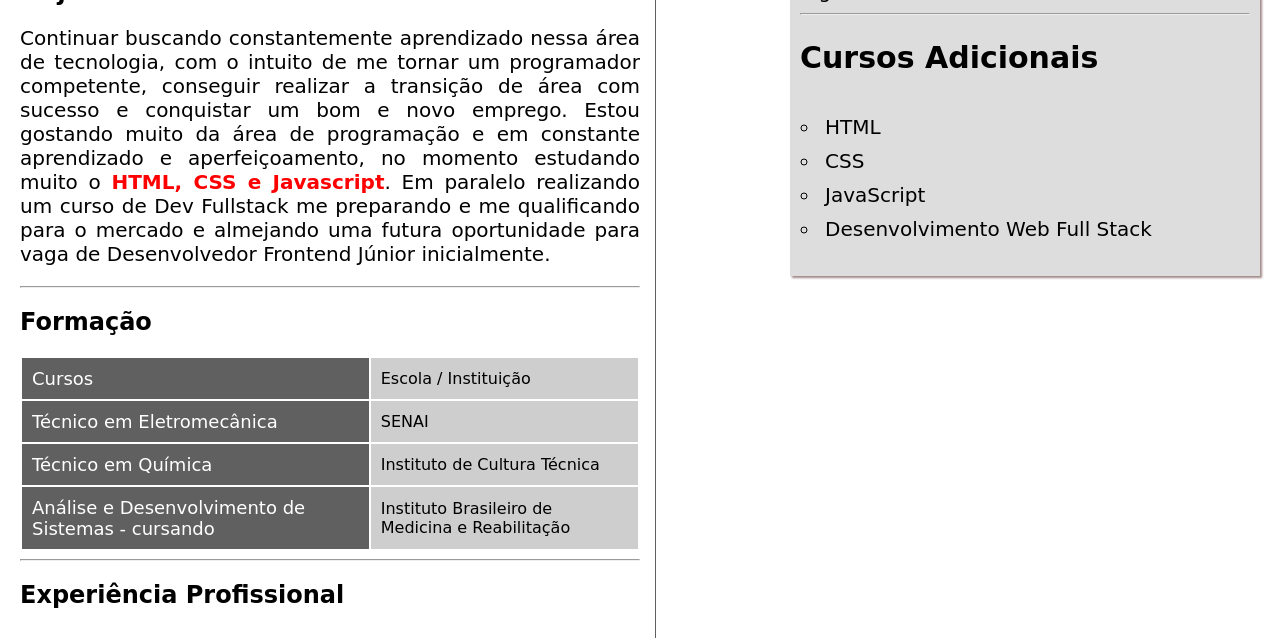
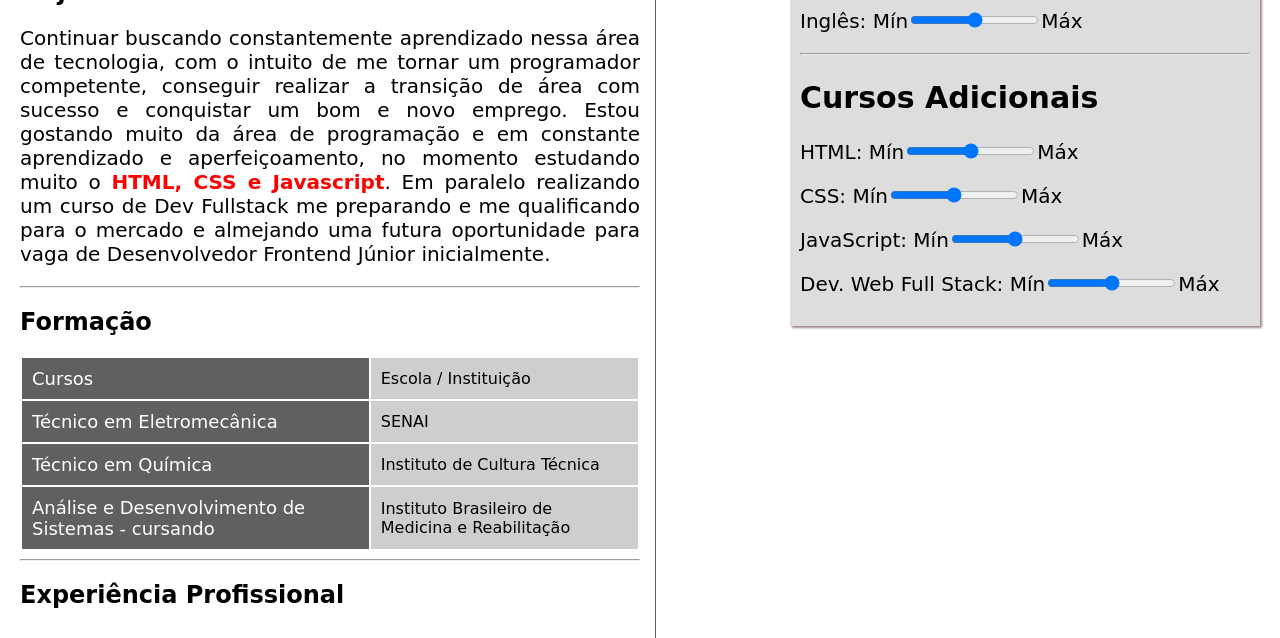
Before and after one commit to tassiocustodio/curriculo, a plain HTML site: page index.html in a window 1280 px wide. Shown: the part 697-1335 px from the top of the page. Drawn offline with Linux system fonts and the light colour scheme.

Commit message:
Update index.html

```diff
--- a/index.html
+++ b/index.html
@@ -115,7 +115,8 @@
                 <h2>Habilidade</h2>
                 <ul>
 
-                        <li>Excel intermediário</li>
+                        <p><label for="cExc"> Excel: Mín<input type="range" name="tExc" id="cExc" min="0" max="6">Máx</label></p>
+
                         <li>NR-35 (Trabalho em Altura)</li>
                         <li>Nr-10 (Segurança em Instalações e Serviços em Eletricidade)</li>
                         <li>Nr-10 SEP (Serviço Elétrico de Potência)</li>
@@ -126,18 +127,20 @@
                 <hr>
 
                 <h2>Idiomas</h2>
-                Inglês intermediário
+
+                <p><label for="cIng"> Inglês: Mín<input type="range" name="tIng" id="cIng" min="0" max="6">Máx</label></p>
 
                 <hr>
 
                 <h2>Cursos Adicionais</h2>
 
-                <ul>
-                        <li>HTML</li>
-                        <li>CSS</li>
-                        <li>JavaScript</li>
-                        <li>Desenvolvimento Web Full Stack</li>
-                </ul>
+                <p><label for="cHtml"> HTML: Mín<input type="range" name="tHtml" id="cHtml" min="0" max="6">Máx</label></p>
+
+                <p><label for="cCss"> CSS: Mín<input type="range" name="tCss" id="cCss" min="0" max="6">Máx</label></p>
+
+                <p><label for="cJavaS"> JavaScript: Mín<input type="range" name="tJavaS" id="cJavaS" min="0" max="6">Máx</label></p>
+
+                <p><label for="cDev"> Dev. Web Full Stack: Mín<input type="range" name="tDev" id="cDev" min="0" max="6">Máx</label></p>
 
         </aside>
 
```
